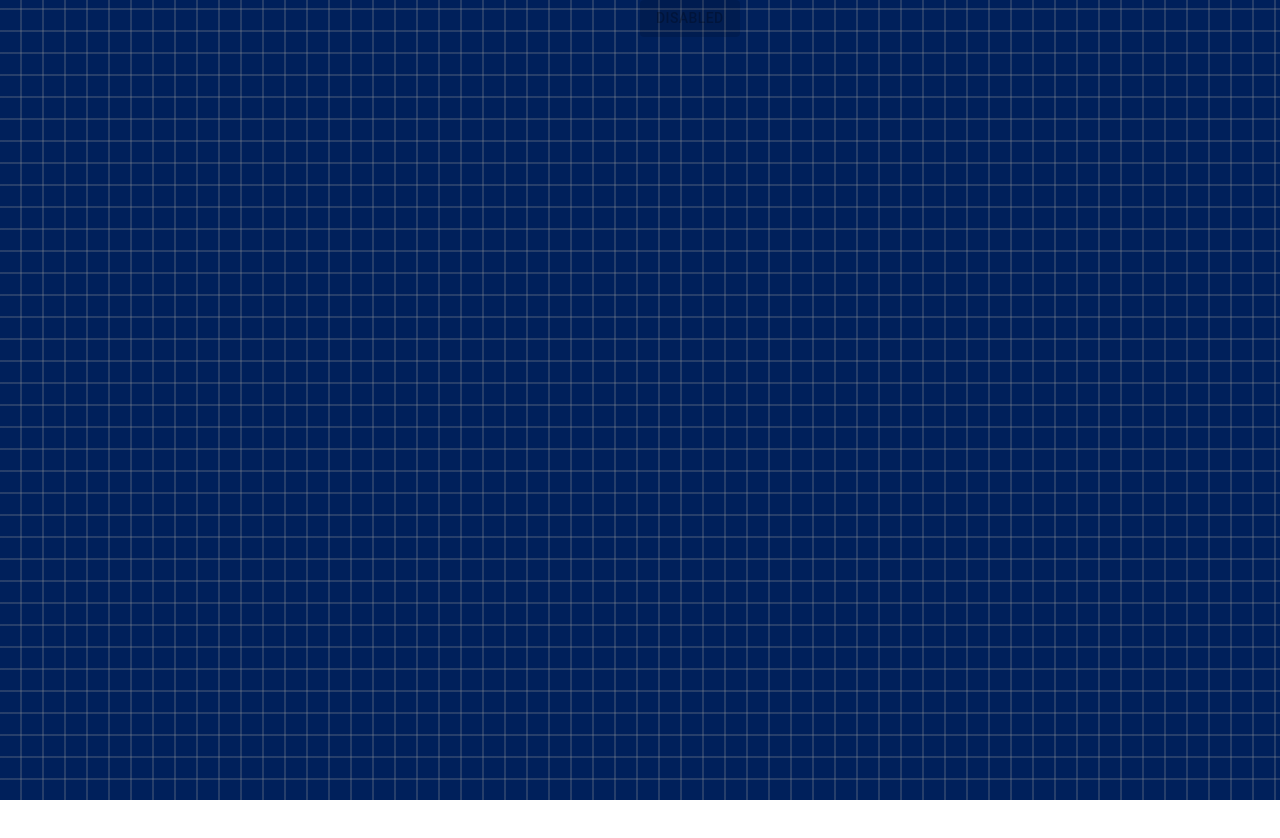
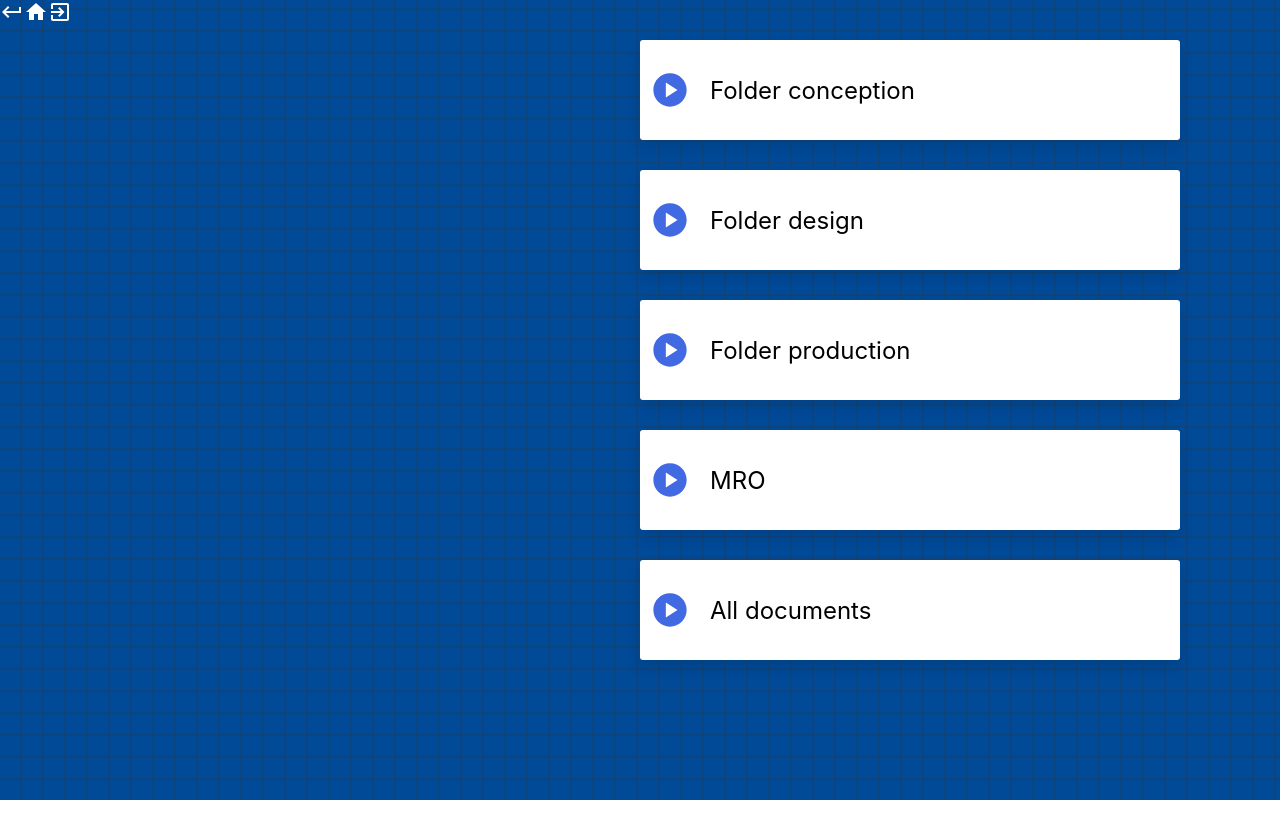
Before and after one commit to MM-6132/plm, a React (Create React App) app in the folder frontend/: page /piece in a window 1280 px wide. Shown: the top 838 px of the page. Before the commit the page ends 800 px from the top, so only its background shows below. Built offline with nearby package versions, Linux system fonts and the light colour scheme.

Commit message:
add page piece and navbar

```diff
--- a/frontend/src/App.css
+++ b/frontend/src/App.css
@@ -1,18 +1,18 @@
 .App {
-    background-color: #00205b;
+    background-color: #004A98;
     background-image: repeating-linear-gradient(
             90deg,
             transparent,
             transparent 20px,
-            rgb(154, 154, 154,0.25) 20px,
-            rgb(154, 154, 154,0.25) 22px
+            rgba(54, 54, 54, 0.25) 20px,
+            rgba(54, 54, 54, 0.25) 22px
     ),
     repeating-linear-gradient(
             0deg,
             transparent,
             transparent 20px,
-            rgb(154, 154, 154,0.25) 20px,
-            rgb(154, 154, 154,0.25) 22px
+            rgba(54, 54, 54, 0.25) 20px,
+            rgba(54, 54, 54, 0.25) 22px
     );
     color: white;
     min-height: 100vh;
@@ -24,9 +24,48 @@
     pointer-events: none;
     border-radius: 12px;
 }
+.grid-quatro-line{
+    display: grid;
+    grid-template-rows: 1fr 1fr 1fr 1fr 1fr;
+    margin-top: 40px;
+    margin-bottom: 40px;
+    margin-right: 100px;
+    color:black;
+    gap:30px;
+    font-size: 24px;
+}
 .grid-duo {
     display: grid;
     grid-template-columns: 1fr 1fr;
+}
+.button-menu{
+    background-color: white;
+    height:100px;
+    border-radius: 3px;
+    box-shadow: 0 8px 15px rgba(0, 0, 0, 0.1);
+    align-items: center;
+    display: flex;
+    justify-content: flex-start;
+}
+#nav-bar{
+    position: absolute;
+    height: 1000px;
+    width: 1000px;
+    top:0;
+}
+.nav-bar-icon{
+    width: 50px;
+    height: 50px;
+    color:white;
+}
+.button-menu p{
+    margin-left: 20px;
+}
+.button-menu .play-circle-icon{
+    width: 40px;
+    height: 40px;
+    margin-left: 10px;
+    color: royalblue;
 }
 .Home {
     min-height: 100vh;
--- a/frontend/src/App.jsx
+++ b/frontend/src/App.jsx
@@ -2,6 +2,7 @@ import './App.css';
 import {Home} from "./containers/Home";
 import {BrowserRouter, Route, Routes} from "react-router-dom";
 import Piece from "./containers/Piece";
+import NavBar from "./NavBar";
 
 function App() {
     return (
@@ -10,7 +11,7 @@ function App() {
                 <BrowserRouter>
                     <Routes>
                         <Route path='*' element={<Home/>}/>
-                <Route path='/piece' element={<Piece/>}/>
+                        <Route path='/piece' element={<><NavBar/><Piece/></>}/>
                     </Routes>
                 </BrowserRouter>
             </header>
--- /dev/null
+++ b/frontend/src/NavBar.jsx
@@ -0,0 +1,14 @@
+import KeyboardReturnIcon from '@mui/icons-material/KeyboardReturn';
+import HomeIcon from '@mui/icons-material/Home';
+import ExitToAppIcon from '@mui/icons-material/ExitToApp';
+function NavBar() {
+    return (
+        <div id="nav-bar">
+            <KeyboardReturnIcon className="nav-bar-icon"/>
+            <HomeIcon className="nav-bar-icon"/>
+            <ExitToAppIcon className="nav-bar-icon"/>
+        </div>
+    );
+}
+
+export default NavBar;
--- a/frontend/src/containers/Piece.jsx
+++ b/frontend/src/containers/Piece.jsx
@@ -1,4 +1,4 @@
-import {Button} from "@mui/material";
+import PlayCircleIcon from '@mui/icons-material/PlayCircle';
 
 function Piece() {
     return (
@@ -6,10 +6,27 @@ function Piece() {
             <div>
 
             </div>
-            <div>
-                <Button variant="contained" disabled>
-                    Disabled
-                </Button>
+            <div className="grid-quatro-line">
+                <div className="button-menu">
+                    <PlayCircleIcon className="play-circle-icon"/>
+                    <p>Folder conception</p>
+                </div>
+                <div className="button-menu">
+                    <PlayCircleIcon className="play-circle-icon"/>
+                    <p>Folder design</p>
+                </div>
+                <div className="button-menu">
+                    <PlayCircleIcon className="play-circle-icon"/>
+                    <p>Folder production</p>
+                </div>
+                <div className="button-menu">
+                    <PlayCircleIcon className="play-circle-icon"/>
+                    <p>MRO</p>
+                </div>
+                <div className="button-menu">
+                    <PlayCircleIcon className="play-circle-icon"/>
+                    <p>All documents</p>
+                </div>
             </div>
 
         </div>
```
Lines whose indentation alone changed are shown as unchanged.
